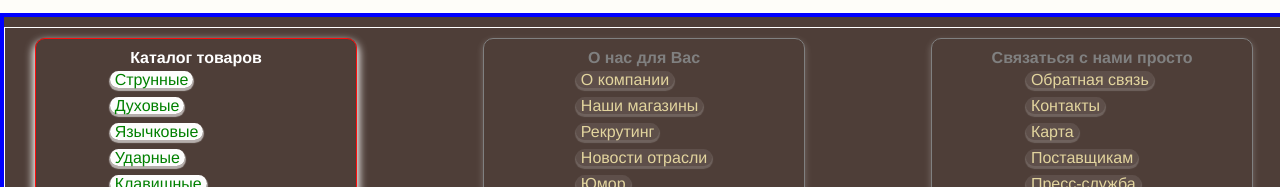
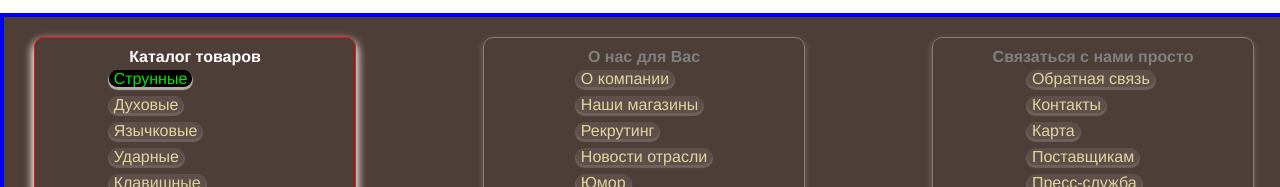
Before and after one commit to pauls38/geek_shop, a Vue app: page / in a window 1280 px wide. In both pictures the pointer is over the link "Струнные". Shown: the part 613-800 px from the top of the page. Built offline with nearby package versions, Linux system fonts and the light colour scheme; no server answers.

Commit message:
created footer

```diff
--- a/src/components/FooterApp.vue
+++ b/src/components/FooterApp.vue
@@ -82,7 +82,6 @@
   justify-content: space-between;
   width: 100%;
   min-height: 89px;
-  border: 1px solid white;
 
   .p {
     color: grey;
@@ -131,22 +130,26 @@
     }
   }
 
+.info_link:hover {
+    color: rgb(3, 231, 3);
+    box-shadow: 0 2px 1px 1px rgba(255, 255, 255, 59%);
+    background-color: rgba(0.0.0.10%);
+  }
+
   .p:hover {
     color: white;
     box-shadow: 0 5px 9px 2px white;
     border: 1px solid rgb(252, 13, 13);
   }
-  .p:hover a {
-    color: green;
-    box-shadow: 0 2px 1px 1px rgba(255, 255, 255, 59%);
-    background-color: rgba(255, 255, 255, 0.99);
-  }
+
+
   .p:hover a:active {
     box-shadow: 0 0 0 0 rgba(255, 255, 255, 0.1);
     transition: 0s;
     background-color: rgba(255, 255, 255, 49%);
   }
 }
+
 
 .icon-linux {
   color: yellow;
@@ -227,6 +230,9 @@ i:active {
 }
 
 .span_copyright {
+  display: flex;
+  justify-content: center;
+  align-items: center;
   width: 100%;
   color: rgba(255, 255, 255, 19%);
   transition: 1s;
@@ -238,7 +244,7 @@ i:active {
 }
 .icons_container {
   display: flex;
-  margin: 16px 0;
+  margin: 16px 0 5px;
   justify-content: center;
   align-items: center;
   width: 100%;
```
